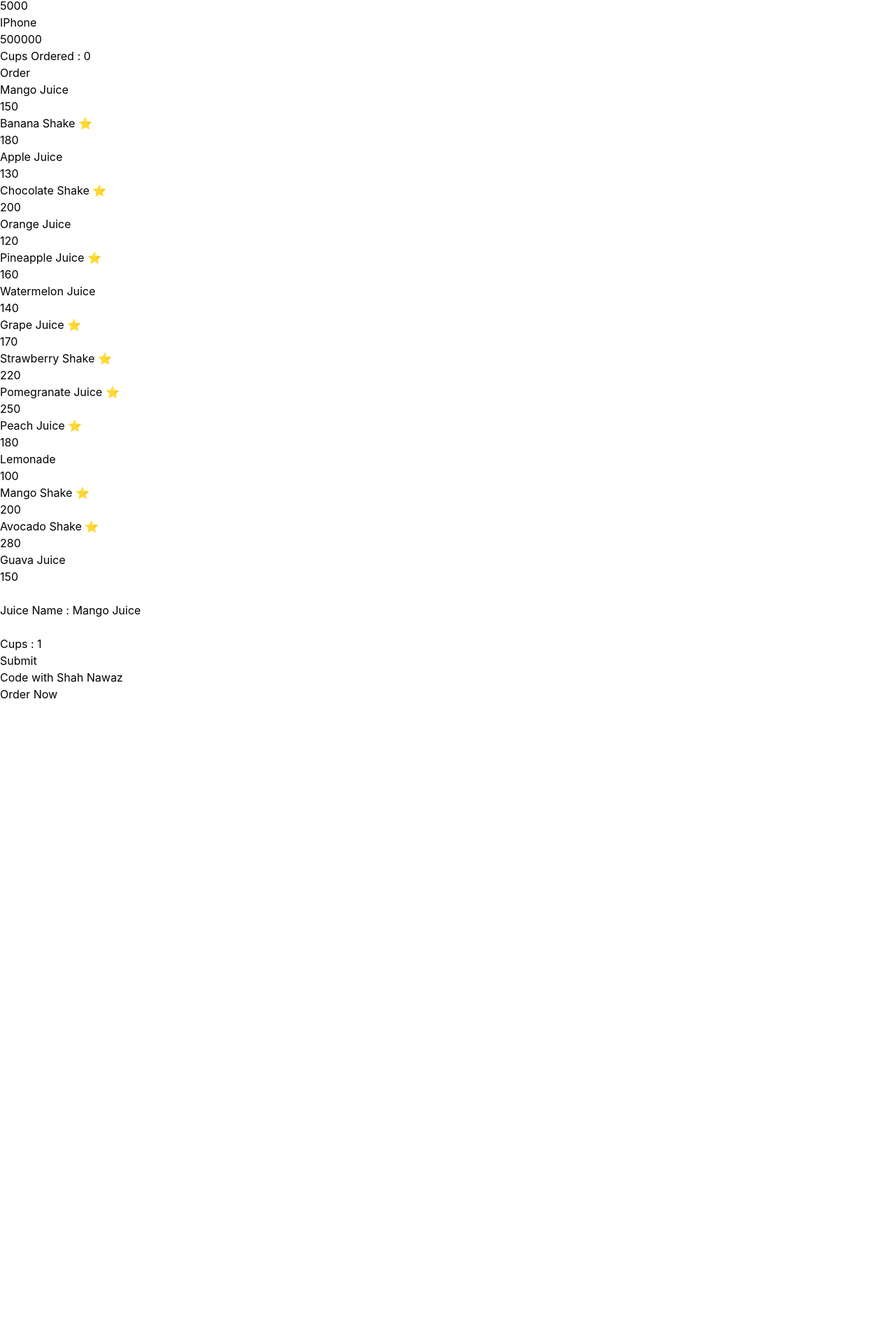
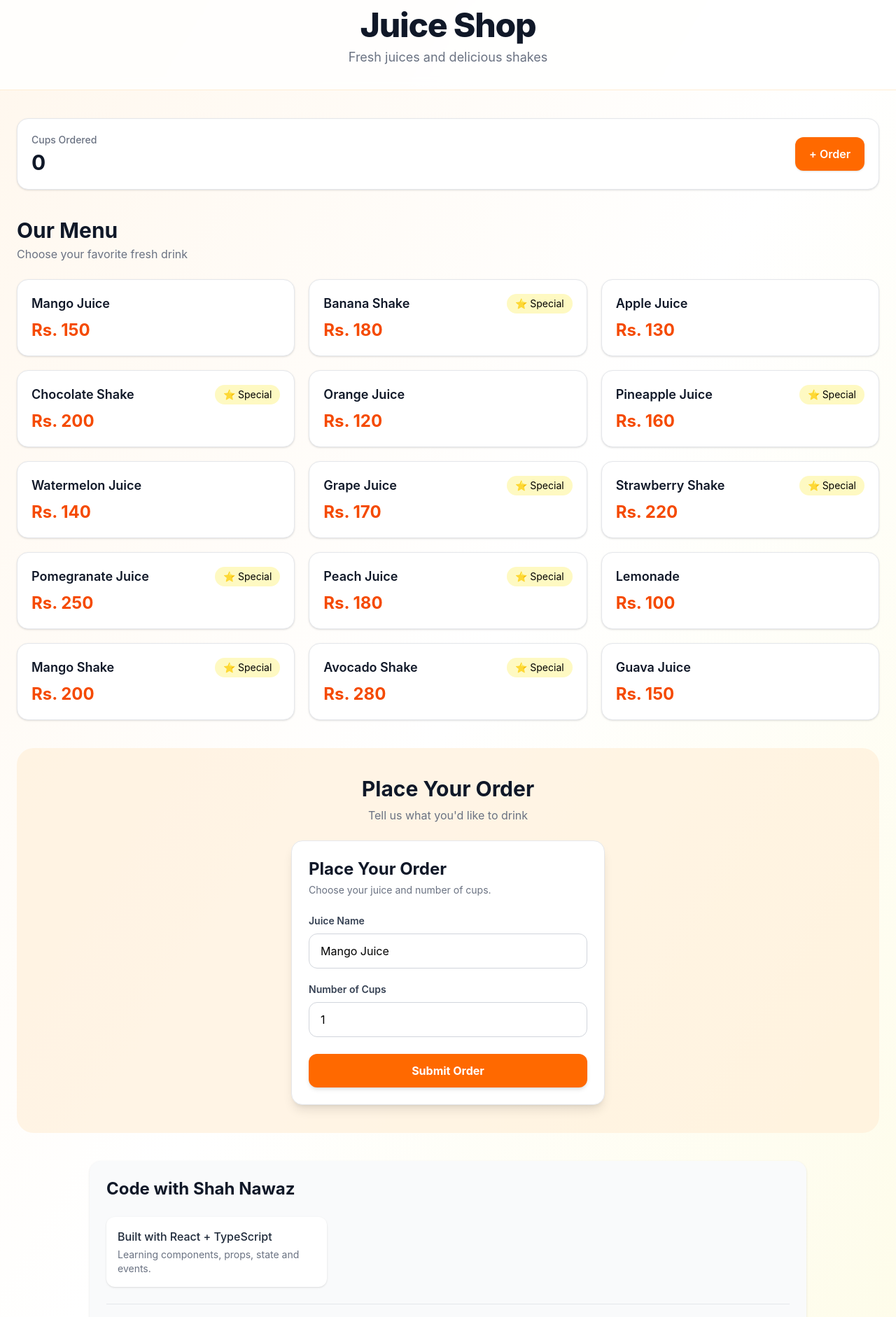
Before and after one commit to mshahnawaz1202/Typescript, a React (Vite) app in the folder reactts/: page / in a window 1280 px wide. Shown: the part 28-1910 px from the top of the page at 70% size. Before the commit the page ends 1032 px from the top, so only its background shows below. Built offline with nearby package versions, Linux system fonts and the light colour scheme.

Commit message:
feat: enhance UI components and improve layout for Juice Shop application

```diff
--- a/reactts/src/App.tsx
+++ b/reactts/src/App.tsx
@@ -1,59 +1,127 @@
-import Card from './components/Card.tsx'
+
 import { Counter } from './components/Counter.tsx'
-import type {Juice} from '../types'
+import type { Juice } from '../types'
 import List from './components/List.tsx'
 import OrderForm from './components/OrderForm.tsx'
 import CardList from './components/CardList.tsx'
 
 const menu: Juice[] = [
-  { id: 1, name: "Mango Juice", price: 150 },
-  { id: 2, name: "Banana Shake", price: 180 },
-  { id: 3, name: "Apple Juice", price: 130 },
-  { id: 4, name: "Chocolate Shake", price: 200 },
-  { id: 5, name: "Orange Juice", price: 120 },
-  { id: 6, name: "Pineapple Juice", price: 160 },
-  { id: 7, name: "Watermelon Juice", price: 140 },
-  { id: 8, name: "Grape Juice", price: 170 },
-  { id: 9, name: "Strawberry Shake", price: 220 },
-  { id: 10, name: "Pomegranate Juice", price: 250 },
-  { id: 11, name: "Peach Juice", price: 180 },
-  { id: 12, name: "Lemonade", price: 100 },
-  { id: 13, name: "Mango Shake", price: 200 },
-  { id: 14, name: "Avocado Shake", price: 280 },
-  { id: 15, name: "Guava Juice", price: 150 },
+  { id: 1, name: 'Mango Juice', price: 150 },
+  { id: 2, name: 'Banana Shake', price: 180 },
+  { id: 3, name: 'Apple Juice', price: 130 },
+  { id: 4, name: 'Chocolate Shake', price: 200 },
+  { id: 5, name: 'Orange Juice', price: 120 },
+  { id: 6, name: 'Pineapple Juice', price: 160 },
+  { id: 7, name: 'Watermelon Juice', price: 140 },
+  { id: 8, name: 'Grape Juice', price: 170 },
+  { id: 9, name: 'Strawberry Shake', price: 220 },
+  { id: 10, name: 'Pomegranate Juice', price: 250 },
+  { id: 11, name: 'Peach Juice', price: 180 },
+  { id: 12, name: 'Lemonade', price: 100 },
+  { id: 13, name: 'Mango Shake', price: 200 },
+  { id: 14, name: 'Avocado Shake', price: 280 },
+  { id: 15, name: 'Guava Juice', price: 150 },
 ]
+
 function App() {
+  return (
+    <div className="min-h-screen bg-gradient-to-br from-orange-50 via-white to-yellow-50">
 
+      {/* Header */}
+      <header className="border-b border-orange-100 bg-white/80 backdrop-blur">
+        <div className="mx-auto max-w-7xl px-6 py-8 text-center">
+          <div className="mb-2 text-5xl"></div>
 
-  return (
-    <>
-    <div>
-      <Card name = "Headphone" price = {5000}/>
-      <Card name = "IPhone" price = {500000}/>
+          <h1 className="text-4xl font-extrabold tracking-tight text-gray-900 sm:text-5xl">
+            Juice Shop
+          </h1>
 
+          <p className="mt-2 text-lg text-gray-500">
+            Fresh juices and delicious shakes
+          </p>
+        </div>
+      </header>
+
+      {/* Main */}
+      <main className="mx-auto max-w-7xl space-y-10 px-6 py-10">
+
+        {/* Counter */}
+        <section>
+          <Counter />
+        </section>
+
+        {/* Menu */}
+        <section>
+          <div className="mb-6">
+            <h2 className="text-3xl font-bold text-gray-900">
+              Our Menu
+            </h2>
+
+            <p className="mt-1 text-gray-500">
+              Choose your favorite fresh drink
+            </p>
           </div>
 
-    <div>
-      <Counter/>
+          <List items={menu} />
+        </section>
+
+        {/* Order Form */}
+        <section className="rounded-3xl bg-orange-100/60 p-6 sm:p-10">
+          <div className="mb-6 text-center">
+            <h2 className="text-3xl font-bold text-gray-900">
+              Place Your Order
+            </h2>
+
+            <p className="mt-2 text-gray-500">
+              Tell us what you'd like to drink
+            </p>
           </div>
-    <div>
-      <List items = {menu} />
-    </div>
-    <div>
+
           <OrderForm
-      onSubmit={(order)=>{
-        console.log("Placed ",order.name, order.cups);
-
+            onSubmit={(order) => {
+              console.log(
+                'Order placed:',
+                order.name,
+                order.cups
+              )
             }}
           />
+        </section>
+
+        {/* Card List */}
+        <section>
+          <CardList
+            title="Code with Shah Nawaz"
+            footer={
+              <button
+                type="button"
+                className="rounded-xl bg-orange-500 px-6 py-3 font-semibold text-white transition hover:bg-orange-600 active:scale-95"
+              >
+                Order Now
+              </button>
+            }
+          >
+            <div className="rounded-xl bg-white p-4 shadow-sm">
+              <p className="font-medium text-gray-800">
+                Built with React + TypeScript
+              </p>
+
+              <p className="mt-1 text-sm text-gray-500">
+                Learning components, props, state and events.
+              </p>
             </div>
-    <div>
-      <CardList
-        title='Code with Shah Nawaz'
-        footer = { <button>Order Now</button> }
-      />
+          </CardList>
+        </section>
+
+      </main>
+
+      {/* Footer */}
+      <footer className="border-t border-orange-100 bg-white py-6 text-center">
+        <p className="text-sm text-gray-500">
+          © 2026 Juice Shop • Made with React & TypeScript
+        </p>
+      </footer>
     </div>
-    </>
   )
 }
 
--- a/reactts/src/components/Card.tsx
+++ b/reactts/src/components/Card.tsx
@@ -1,17 +1,34 @@
 
-interface CardProps{
-  name: string,
+interface CardProps {
+  name: string
   price: number
-  isSpecial: boolean
+  isSpecial?: boolean
 }
 
-function Card({name, price, isSpecial = false}: CardProps) {
+function Card({
+  name,
+  price,
+  isSpecial = false,
+}: CardProps) {
   return (
-    <article>
-        <h2>
-            {name} {isSpecial && <span>⭐</span>}
-        </h2>
-        <p>{price}</p>
+    <article className="rounded-2xl border border-gray-200 bg-white p-5 shadow-sm transition hover:-translate-y-1 hover:shadow-lg">
+      <div className="flex items-start justify-between gap-4">
+        <div>
+          <h2 className="text-lg font-semibold text-gray-900">
+            {name}
+          </h2>
+
+          <p className="mt-2 text-2xl font-bold text-orange-600">
+            Rs. {price}
+          </p>
+        </div>
+
+        {isSpecial && (
+          <span className="rounded-full bg-yellow-100 px-3 py-1 text-sm">
+            ⭐ Special
+          </span>
+        )}
+      </div>
     </article>
   )
 }
--- a/reactts/src/components/CardList.tsx
+++ b/reactts/src/components/CardList.tsx
@@ -1,16 +1,33 @@
-import type{PropsWithChildren, ReactNode} from "react"
 
-interface CradListProps extends PropsWithChildren{
-    title:string,
-    footer?:ReactNode
+import type { PropsWithChildren, ReactNode } from 'react'
+
+interface CardListProps extends PropsWithChildren {
+  title: string
+  footer?: ReactNode
 }
 
-function CardList({title, children, footer}: CradListProps) {
+function CardList({
+  title,
+  children,
+  footer,
+}: CardListProps) {
   return (
-    <section>
-        <h2>{title}</h2>
-        <div>{children} </div>
-        {footer && <footer>{footer}</footer> }
+    <section className="mx-auto w-full max-w-5xl rounded-2xl bg-gray-50 p-6 shadow-sm">
+      <div className="mb-6 flex items-center justify-between">
+        <h2 className="text-2xl font-bold text-gray-900">
+          {title}
+        </h2>
+      </div>
+
+      <div className="grid gap-4 sm:grid-cols-2 lg:grid-cols-3">
+        {children}
+      </div>
+
+      {footer && (
+        <footer className="mt-6 border-t border-gray-200 pt-5">
+          {footer}
+        </footer>
+      )}
     </section>
   )
 }
--- a/reactts/src/components/Counter.tsx
+++ b/reactts/src/components/Counter.tsx
@@ -1,13 +1,28 @@
-import { useState } from "react"
 
-export function Counter(){
-    const [count, setcount] = useState<number | null>(0)
-    return(
-        <div>
-            <p>Cups Ordered : {count} </p>
-            <button
-            onClick={() => setcount((c) => (c ?? 0)+1)}
-            >Order</button>
-        </div>
-    )
+import { useState } from 'react'
+
+export function Counter() {
+  const [count, setCount] = useState(0)
+
+  return (
+    <div className="flex items-center justify-between rounded-2xl border border-gray-200 bg-white p-5 shadow-sm">
+      <div>
+        <p className="text-sm font-medium text-gray-500">
+          Cups Ordered
+        </p>
+
+        <p className="mt-1 text-3xl font-bold text-gray-900">
+          {count}
+        </p>
+      </div>
+
+      <button
+        type="button"
+        onClick={() => setCount((c) => c + 1)}
+        className="rounded-xl bg-orange-500 px-5 py-3 font-semibold text-white shadow-sm transition hover:bg-orange-600 active:scale-95"
+      >
+        + Order
+      </button>
+    </div>
+  )
 }
--- a/reactts/src/components/List.tsx
+++ b/reactts/src/components/List.tsx
@@ -1,19 +1,20 @@
-import type {Juice} from '../types'
+
+import type { Juice } from '../types'
 import Card from './Card'
 
-interface ListProps{
-    items: Juice[]
+interface ListProps {
+  items: Juice[]
 }
 
-function List({items}: ListProps) {
+function List({ items }: ListProps) {
   return (
-    <div>
-      {items.map((j)=> (
+    <div className="grid gap-5 sm:grid-cols-2 lg:grid-cols-3">
+      {items.map((juice) => (
         <Card
-        key = {j.id}
-        name = {j.name}
-        price = {j.price}
-        isSpecial = {j.price > 150}
+          key={juice.id}
+          name={juice.name}
+          price={juice.price}
+          isSpecial={juice.price > 150}
         />
       ))}
     </div>
--- a/reactts/src/components/OrderForm.tsx
+++ b/reactts/src/components/OrderForm.tsx
@@ -1,40 +1,90 @@
-import { useState } from "react"
 
+import { useState } from 'react'
 
-interface OrderFormProps{
-    onSubmit(order: {name:string, cups: number}): void
+interface OrderFormProps {
+  onSubmit: (order: {
+    name: string
+    cups: number
+  }) => void
 }
 
-function OrderForm({onSubmit}: OrderFormProps) {
+function OrderForm({ onSubmit }: OrderFormProps) {
+  const [name, setName] = useState('Mango Juice')
+  const [cups, setCups] = useState(1)
 
-    const [name, setname] = useState<string>("Mango Juice");
-    const [cups, setCups] = useState<number>(1)
-    function handleSubmit(e:React.SubmitEvent<HTMLFormElement>){
-        e.preventDefault();
-        onSubmit({name,cups})
+  function handleSubmit(
+    e: React.SubmitEvent<HTMLFormElement>
+  ) {
+    e.preventDefault()
 
-    }
+    onSubmit({
+      name,
+      cups,
+    })
+  }
+
   return (
-    <form onSubmit={handleSubmit}>
-        <br/>
-        <label>Juice Name : </label>
+    <form
+      onSubmit={handleSubmit}
+      className="mx-auto w-full max-w-md rounded-2xl border border-gray-200 bg-white p-6 shadow-lg"
+    >
+      <div className="mb-6">
+        <h2 className="text-2xl font-bold text-gray-900">
+          Place Your Order
+        </h2>
+
+        <p className="mt-1 text-sm text-gray-500">
+          Choose your juice and number of cups.
+        </p>
+      </div>
+
+      {/* Juice Name */}
+      <div className="mb-5">
+        <label
+          htmlFor="juice-name"
+          className="mb-2 block text-sm font-semibold text-gray-700"
+        >
+          Juice Name
+        </label>
+
         <input
-        value={name}
-        onChange={(e: React.ChangeEvent<HTMLInputElement>)=>
-            setname(e.target.value)
-        }
+          id="juice-name"
+          type="text"
+          value={name}
+          onChange={(e) => setName(e.target.value)}
+          placeholder="Enter juice name"
+          className="w-full rounded-xl border border-gray-300 px-4 py-3 outline-none transition focus:border-orange-500 focus:ring-2 focus:ring-orange-100"
         />
-        <br/><br/>
-        <label>Cups : </label>
+      </div>
+
+      {/* Cups */}
+      <div className="mb-6">
+        <label
+          htmlFor="cups"
+          className="mb-2 block text-sm font-semibold text-gray-700"
+        >
+          Number of Cups
+        </label>
+
         <input
-        type="number"
-        value={cups}
-        onChange={(e: React.ChangeEvent<HTMLInputElement>)=>
-            setCups(Number(e.target.value)|| 0)
-        }
+          id="cups"
+          type="number"
+          min="1"
+          value={cups}
+          onChange={(e) =>
+            setCups(Number(e.target.value) || 0)
+          }
+          className="w-full rounded-xl border border-gray-300 px-4 py-3 outline-none transition focus:border-orange-500 focus:ring-2 focus:ring-orange-100"
         />
-        <br/>
-        <button type="submit">Submit</button>
+      </div>
+
+      {/* Submit */}
+      <button
+        type="submit"
+        className="w-full rounded-xl bg-orange-500 px-4 py-3 font-bold text-white shadow-md transition hover:bg-orange-600 active:scale-[0.98]"
+      >
+        Submit Order
+      </button>
     </form>
   )
 }
```
Lines whose indentation alone changed are shown as unchanged.
